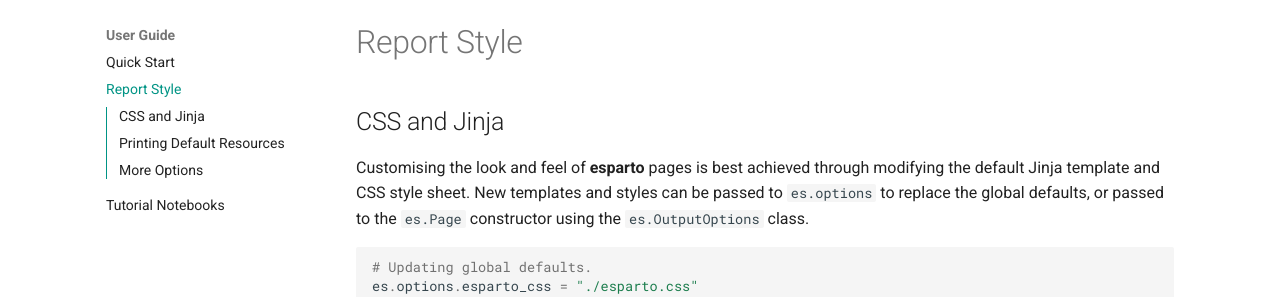
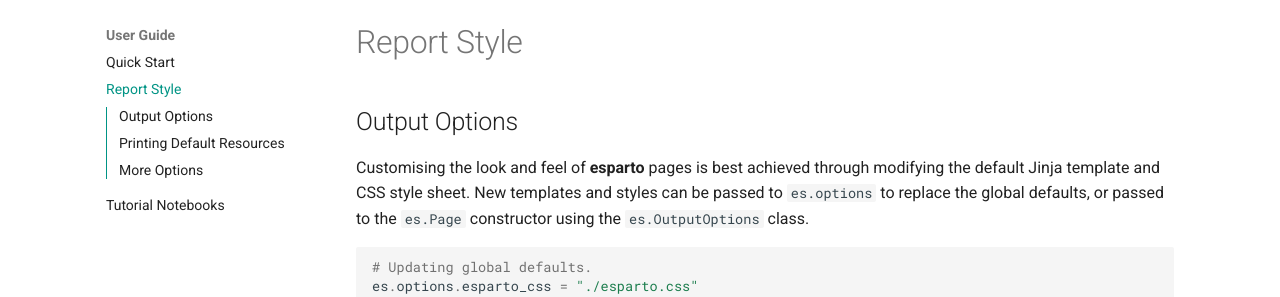
Before and after one commit to domvwt/esparto, an MkDocs documentation site: the page built from docs/02-user-guide/report-style.md, in a window 1280 px wide and 900 px high. Shown: the part 124-421 px from the top of the window. Built offline with MkDocs 1.6.1 and Material for MkDocs 9.7.7, drawn with Linux system fonts in a browser that asks for light colours; comment, search, counter and statistics services are not loaded.

Commit message:
Change section name

```diff
--- a/docs/02-user-guide/report-style.md
+++ b/docs/02-user-guide/report-style.md
@@ -1,6 +1,6 @@
 # Report Style
 
-## CSS and Jinja
+## Output Options
 
 Customising the look and feel of **esparto** pages is best achieved through
 modifying the default Jinja template and CSS style sheet.
```
